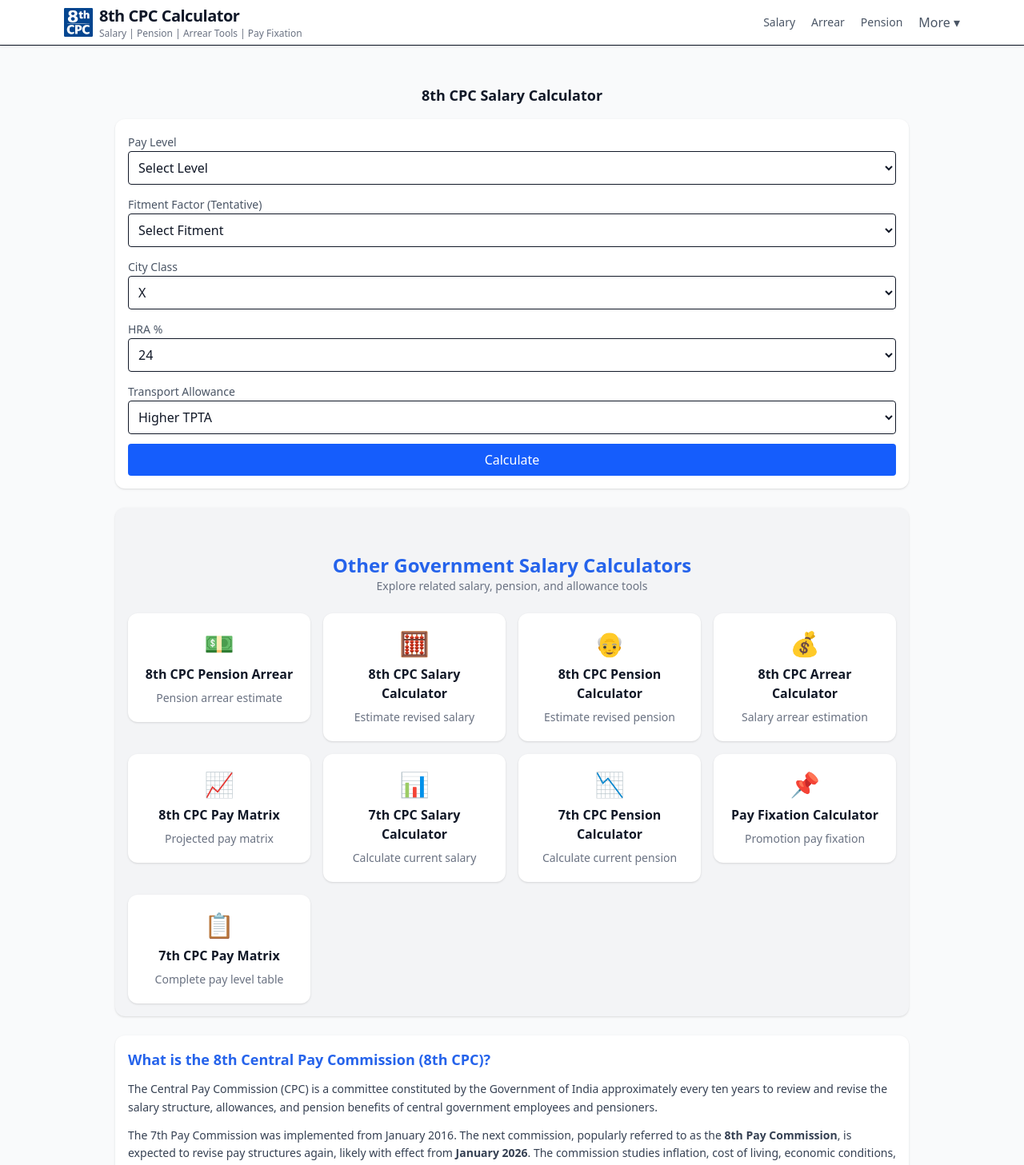
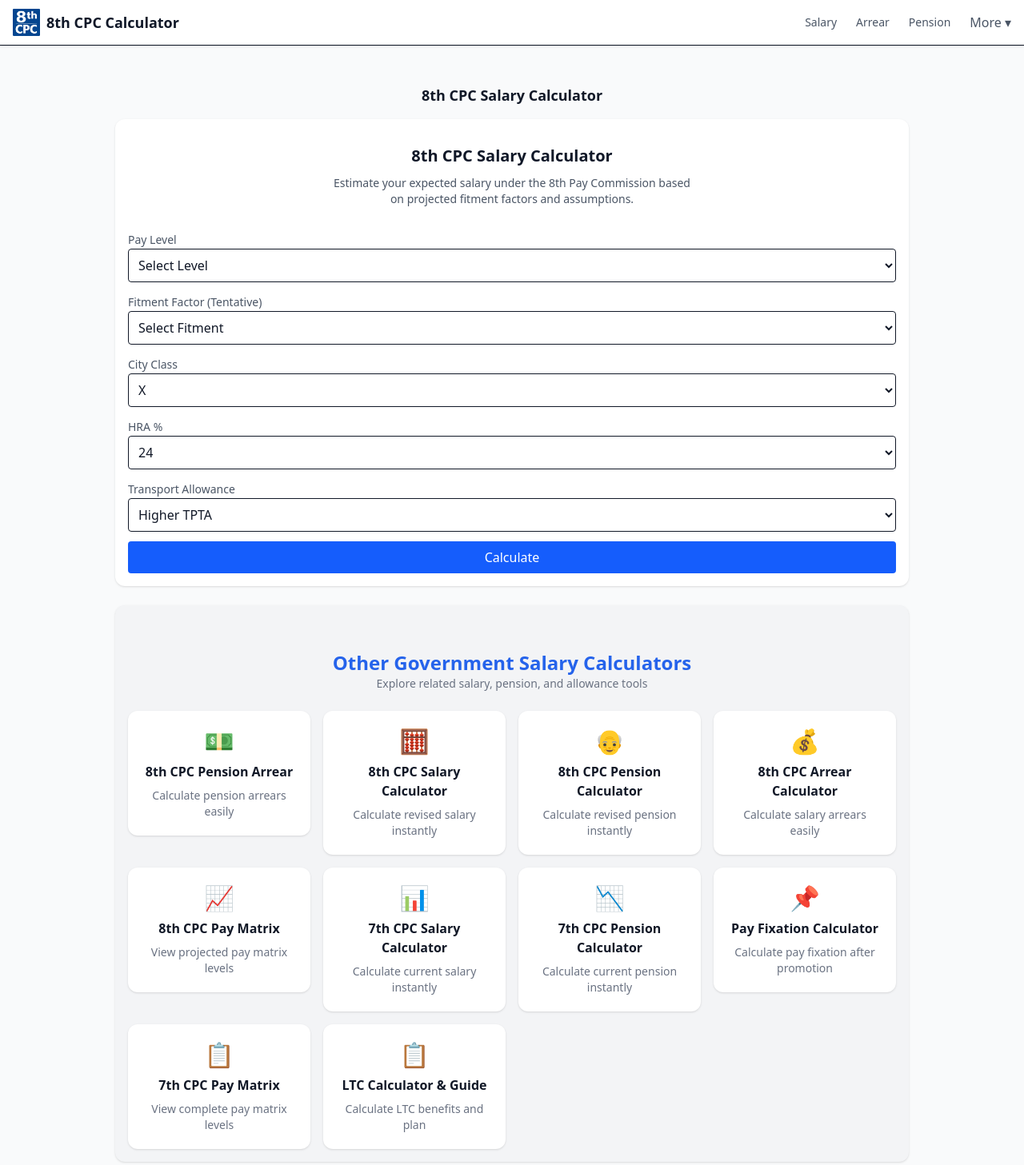
Before and after one commit to deepakkrcodes-sudo/8cpc-calculator, a Next.js app: page / in a window 1280 px wide. Shown: the top 1457 px of the page at 80% size. Built offline with nearby package versions, Linux system fonts and the light colour scheme.

Commit message:
updated header and added ltc calcultor

```diff
--- a/components/calculator/SalaryCalculator.js
+++ b/components/calculator/SalaryCalculator.js
@@ -226,7 +226,17 @@ export default function SalaryCalculator() {
             {/* INPUT CARD */}
             <div className="bg-white p-4 rounded-xl shadow-sm space-y-3">
 
+                <div className="text-center space-y-2 py-4">
 
+                    <h1 className="text-lg sm:text-xl font-semibold text-gray-900">
+                        8th CPC Salary Calculator
+                    </h1>
+
+                    <p className="text-sm text-gray-600 max-w-md mx-auto">
+                        Estimate your expected salary under the 8th Pay Commission based on projected fitment factors and assumptions.
+                    </p>
+
+                </div>
                 {/* LEVEL */}
                 <div>
 
@@ -453,7 +463,7 @@ export default function SalaryCalculator() {
 
                     {/* ===== EARNINGS ===== */}
                     <div className="bg-blue-50/50 rounded-lg p-4 space-y-2">
-                    <div className="text-sm font-semibold text-blue-700 flex items-center gap-2">
+                        <div className="text-sm font-semibold text-blue-700 flex items-center gap-2">
                             📈 Earnings
                         </div>
 
--- a/components/layout/Header.js
+++ b/components/layout/Header.js
@@ -5,151 +5,124 @@ import Image from "next/image";
 import { useState } from "react";
 
 export default function Header() {
-
   const [menuOpen, setMenuOpen] = useState(false);
 
+  const closeMenu = () => setMenuOpen(false);
+
   return (
-
     <header className="bg-white border-b shadow-sm sticky top-0 z-50">
 
-      <div className="max-w-6xl mx-auto px-4 h-14 flex items-center justify-between">
+      <div className="max-w-7xl mx-auto px-4 h-14 flex items-center justify-between">
 
-        {/* LOGO */}
-        <Link href="/" className="flex items-center gap-2">
+        {/* LOGO + TITLE */}
+        <Link href="/" className="flex items-center gap-2" onClick={closeMenu}>
 
           <Image
             src="/logo.png"
             alt="8th CPC Calculator"
-            width={36}
-            height={36}
+            width={34}
+            height={34}
           />
 
-          <div className="hidden sm:flex flex-col leading-tight">
+          <div className="flex flex-col leading-tight">
 
-            <span className="text-xl font-semibold text-gray-900 tracking-tight">
+            {/* Title visible on all screens */}
+            <span className="text-base sm:text-lg font-semibold text-gray-900 truncate max-w-[160px] sm:max-w-none">
               8th CPC Calculator
             </span>
 
-            <span className="text-xs text-gray-500">
-              Salary | Pension | Arrear Tools | Pay Fixation
-            </span>
+
 
           </div>
 
         </Link>
 
+        {/* DESKTOP NAV */}
+        <nav className="hidden md:flex items-center gap-6 text-sm font-medium">
 
-        {/* DESKTOP NAV */}
-        <nav className="hidden md:flex items-center gap-5 text-sm font-medium">
-
-          <Link href="/" className="text-gray-600 hover:text-blue-600">
+          <Link href="/" className="text-gray-600 hover:text-blue-600 transition">
             Salary
           </Link>
 
-          <Link href="/8th-cpc-arrear" className="text-gray-600 hover:text-blue-600">
+          <Link href="/8th-cpc-arrear" className="text-gray-600 hover:text-blue-600 transition">
             Arrear
           </Link>
 
-          <Link href="/8th-cpc-pension-calculator" className="text-gray-600 hover:text-blue-600">
+          <Link href="/8th-cpc-pension-calculator" className="text-gray-600 hover:text-blue-600 transition">
             Pension
           </Link>
 
           {/* DROPDOWN */}
           <div className="relative group">
-
-            <button className="text-gray-600 hover:text-blue-600">
+            <button className="text-gray-600 hover:text-blue-600 transition">
               More ▾
             </button>
 
-            <div className="absolute hidden group-hover:block bg-white shadow-lg rounded-lg mt-2 w-56 p-2">
+            <div className="absolute right-0 hidden group-hover:block bg-white shadow-lg rounded-lg mt-2 w-56 p-2 border">
 
-              <Link href="/7th-cpc-calculator" className="block px-3 py-2 hover:bg-gray-100 rounded">
-                7th CPC Salary
-              </Link>
-
-              <Link href="/7th-cpc-pay-matrix" className="block px-3 py-2 hover:bg-gray-100 rounded">
-                7th CPC Pay Matrix
-              </Link>
-
-              <Link href="/7th-cpc-pension" className="block px-3 py-2 hover:bg-gray-100 rounded">
-                7th CPC Pension
-              </Link>
-
-              <Link href="/8th-cpc-pay-matrix" className="block px-3 py-2 hover:bg-gray-100 rounded">
-                8th CPC Pay Matrix
-              </Link>
-
-              <Link href="/8th-cpc-pension-arrear" className="block px-3 py-2 hover:bg-gray-100 rounded">
-                Pension Arrear
-              </Link>
+              {[
+                { href: "/7th-cpc-calculator", label: "7th CPC Salary" },
+                { href: "/7th-cpc-pay-matrix", label: "7th CPC Pay Matrix" },
+                { href: "/7th-cpc-pension", label: "7th CPC Pension" },
+                { href: "/8th-cpc-pay-matrix", label: "8th CPC Pay Matrix" },
+                { href: "/8th-cpc-pension-arrear", label: "Pension Arrear" },
+              ].map((item, i) => (
+                <Link
+                  key={i}
+                  href={item.href}
+                  className="block px-3 py-2 hover:bg-gray-100 rounded transition"
+                >
+                  {item.label}
+                </Link>
+              ))}
 
             </div>
-
           </div>
 
         </nav>
 
-
         {/* MOBILE MENU BUTTON */}
         <button
           onClick={() => setMenuOpen(!menuOpen)}
-          className="md:hidden text-gray-700"
+          className="md:hidden text-gray-700 text-xl"
         >
           ☰
         </button>
 
       </div>
 
-
       {/* MOBILE MENU */}
       {menuOpen && (
+        <div className="md:hidden bg-white border-t shadow-sm px-4 py-3 space-y-1 text-sm">
 
-        <div className="md:hidden bg-white border-t shadow-sm px-4 py-3 space-y-2 text-sm">
-
-          <Link href="/" className="block py-2">
-            8th CPC Salary
-          </Link>
-
-          <Link href="/8th-cpc-arrear" className="block py-2">
-            8th CPC Arrear
-          </Link>
-
-          <Link href="/8th-cpc-pension-calculator" className="block py-2">
-            8th CPC Pension
-          </Link>
+          {[
+            { href: "/", label: "8th CPC Salary" },
+            { href: "/8th-cpc-arrear", label: "8th CPC Arrear" },
+            { href: "/8th-cpc-pension-calculator", label: "8th CPC Pension" },
+          ].map((item, i) => (
+            <Link key={i} href={item.href} onClick={closeMenu} className="block py-2">
+              {item.label}
+            </Link>
+          ))}
 
           <hr />
 
-          <Link href="/7th-cpc-calculator" className="block py-2">
-            7th CPC Salary
-          </Link>
-
-          <Link href="/7th-cpc-pay-matrix" className="block py-2">
-            7th CPC Pay Matrix
-          </Link>
-
-          <Link href="/7th-cpc-pension" className="block py-2">
-            7th CPC Pension
-          </Link>
-
-          <Link href="/8th-cpc-pay-matrix" className="block py-2">
-            8th CPC Pay Matrix
-          </Link>
-
-          <Link href="/8th-cpc-pension-arrear" className="block py-2">
-            Pension Arrear
-          </Link>
-
-          <Link href="/pay-fixation-calculator" className="block py-2">
-            Pay Fixation
-          </Link>
+          {[
+            { href: "/7th-cpc-calculator", label: "7th CPC Salary" },
+            { href: "/7th-cpc-pay-matrix", label: "7th CPC Pay Matrix" },
+            { href: "/7th-cpc-pension", label: "7th CPC Pension" },
+            { href: "/8th-cpc-pay-matrix", label: "8th CPC Pay Matrix" },
+            { href: "/8th-cpc-pension-arrear", label: "Pension Arrear" },
+            { href: "/pay-fixation-calculator", label: "Pay Fixation" },
+            { href: "/ltc-calculator", label: "LTC Calculator" },
+          ].map((item, i) => (
+            <Link key={i} href={item.href} onClick={closeMenu} className="block py-2">
+              {item.label}
+            </Link>
+          ))}
 
         </div>
-
       )}
-
     </header>
-
   );
-
 }
--- a/components/tools/OtherToolsSection.js
+++ b/components/tools/OtherToolsSection.js
@@ -8,66 +8,74 @@ export default function OtherToolsSection() {
 
         {
             title: "8th CPC Pension Arrear",
-            desc: "Pension arrear estimate",
+            desc: "Calculate pension arrears easily",
             icon: "💵",
             link: "/8th-cpc-pension-arrear"
         },
 
         {
             title: "8th CPC Salary Calculator",
-            desc: "Estimate revised salary",
+            desc: "Calculate revised salary instantly",
             icon: "🧮",
             link: "/"
         },
 
         {
             title: "8th CPC Pension Calculator",
-            desc: "Estimate revised pension",
+            desc: "Calculate revised pension instantly",
             icon: "👴",
             link: "/8th-cpc-pension-calculator"
         },
 
         {
             title: "8th CPC Arrear Calculator",
-            desc: "Salary arrear estimation",
+            desc: "Calculate salary arrears easily",
             icon: "💰",
             link: "/8th-cpc-arrear"
         },
 
         {
             title: "8th CPC Pay Matrix",
-            desc: "Projected pay matrix",
+            desc: "View projected pay matrix levels",
             icon: "📈",
             link: "/8th-cpc-pay-matrix"
         },
 
         {
             title: "7th CPC Salary Calculator",
-            desc: "Calculate current salary",
+            desc: "Calculate current salary instantly",
             icon: "📊",
             link: "/7th-cpc-calculator"
         },
 
         {
             title: "7th CPC Pension Calculator",
-            desc: "Calculate current pension",
+            desc: "Calculate current pension instantly",
             icon: "📉",
             link: "/7th-cpc-pension-calculator"
         },
 
         {
             title: "Pay Fixation Calculator",
-            desc: "Promotion pay fixation",
+            desc: "Calculate pay fixation after promotion",
             icon: "📌",
             link: "/pay-fixation-calculator"
         },
 
         {
             title: "7th CPC Pay Matrix",
-            desc: "Complete pay level table",
+            desc: "View complete pay matrix levels",
             icon: "📋",
             link: "/7th-cpc-pay-matrix"
+        },
+
+        {
+            title: "LTC Calculator & Guide",
+            desc: "Calculate LTC benefits and plan",
+            icon: "📋",
+            link: "/ltc-calculator"
         }
+
     ];
 
     return (
```
